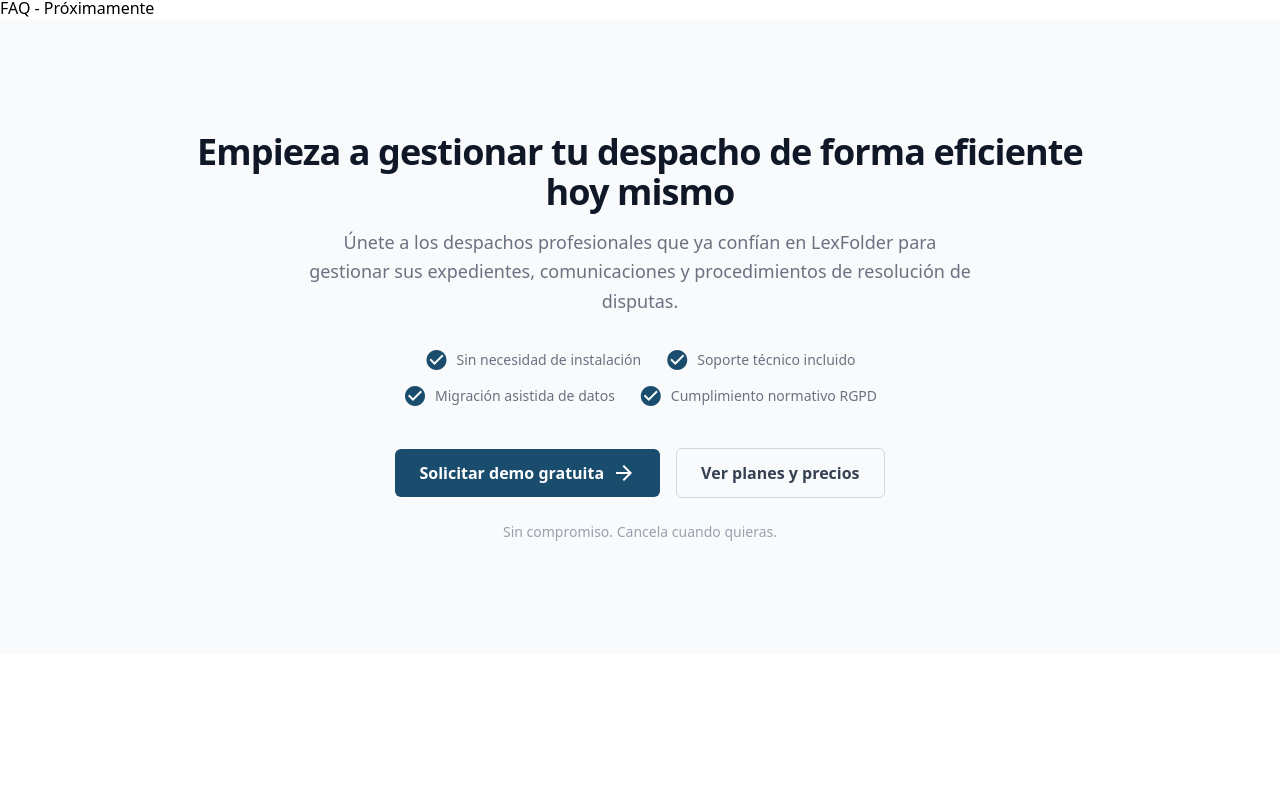
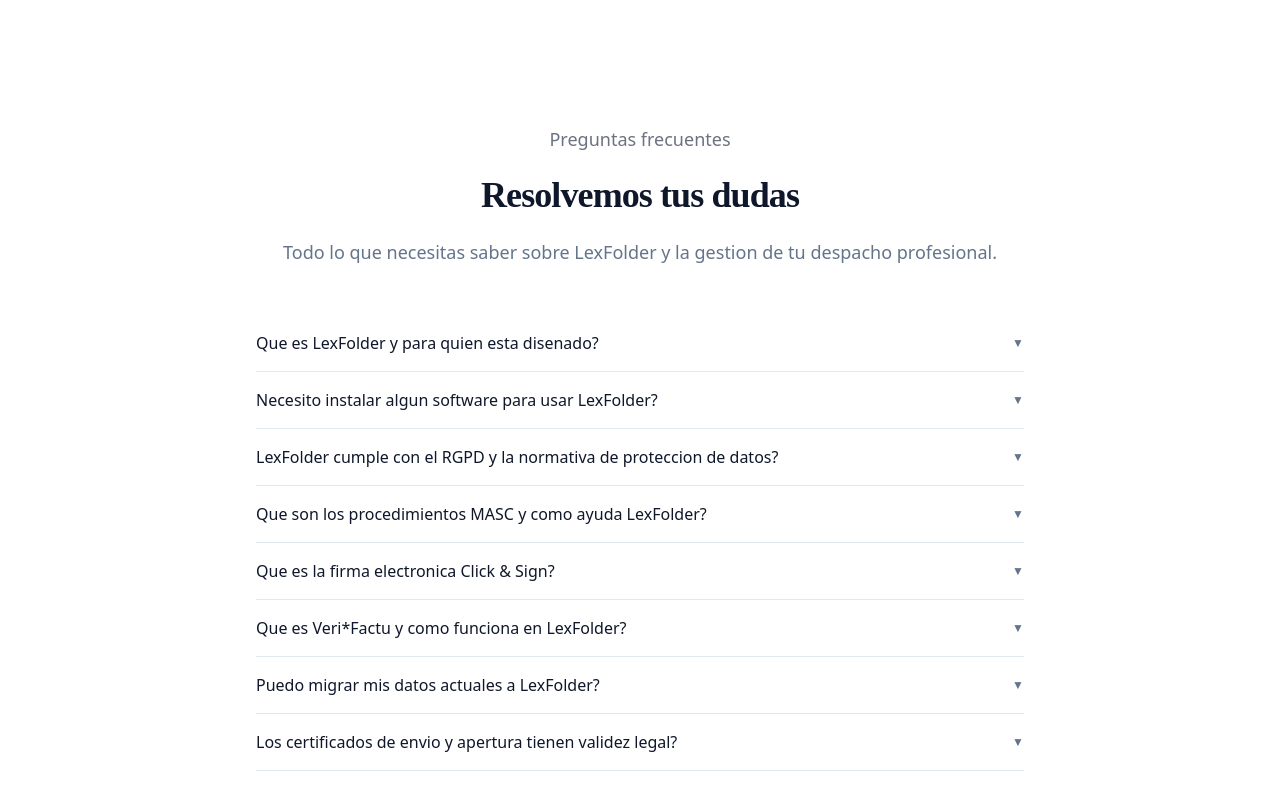
Before and after one commit to cristinaepcdoctor/landing, an Angular app: page / in a window 1280 px wide. Shown: the part 5079-5880 px from the top of the page. Before the commit the page ends 5733 px from the top, so only its background shows below. Built offline with nearby package versions, Linux system fonts and the light colour scheme.

Commit message:
FAQ creado y terminado. Falta el footer

```diff
--- a/src/app/components/landing/faq/faq.css
+++ b/src/app/components/landing/faq/faq.css
@@ -1 +1,122 @@
-/* FAQ styles */
+/* Estructura principal */
+.seccion-faq {
+    background-color: var(--background, #ffffff);
+    padding: 5rem 1rem;
+}
+
+.contenedor-faq {
+    margin-left: auto;
+    margin-right: auto;
+    max-width: 48rem;
+}
+
+/* Cabecera */
+.cabecera-faq {
+    text-align: center;
+}
+
+.subtitulo-faq {
+    margin-top: 1rem;
+    font-size: 1.125rem;
+    line-height: 1.75;
+    font-weight: 500;
+    color: #6b7280;
+}
+
+.titulo-faq {
+    margin-top: 0.75rem;
+    font-family: serif;
+    font-size: 1.875rem;
+    font-weight: 700;
+    letter-spacing: -0.025em;
+    color: var(--foreground, #0f172a);
+    text-wrap: balance;
+}
+
+.descripcion-faq {
+    margin-top: 1rem;
+    font-size: 1.125rem;
+    line-height: 1.625;
+    color: var(--muted-foreground, #64748b);
+    text-wrap: pretty;
+}
+
+/* Contenedor del acordeón */
+.lista-faq {
+    margin-top: 3rem;
+}
+
+/* Ítem del acordeón */
+.item-faq {
+    border-bottom: 1px solid var(--border, #e2e8f0);
+}
+
+/* La pregunta (El trigger) */
+.pregunta-faq {
+    display: flex;
+    justify-content: space-between;
+    align-items: center;
+    padding: 1rem 0;
+    font-size: 1rem;
+    font-weight: 500;
+    color: var(--foreground, #0f172a);
+    cursor: pointer;
+    text-align: left;
+    list-style: none;
+}
+
+/* Oculta la flecha por defecto en Safari/Chrome antiguos */
+.pregunta-faq::-webkit-details-marker {
+    display: none;
+}
+
+/* Crear una flecha personalizada a la derecha */
+.pregunta-faq::after {
+    content: "▼";
+    font-size: 0.75rem;
+    transition: transform 0.2s ease-in-out;
+    color: var(--muted-foreground, #64748b);
+}
+
+/* Animar la flecha cuando el acordeón está abierto */
+.item-faq[open] .pregunta-faq::after {
+    transform: rotate(180deg);
+}
+
+/* La respuesta (El contenido) */
+.respuesta-faq {
+    padding-bottom: 1rem;
+    font-size: 0.875rem;
+    line-height: 1.625;
+    color: var(--muted-foreground, #64748b);
+    animation: deslizarAbajo 0.2s ease-in-out;
+}
+
+.respuesta-faq p {
+    margin: 0;
+}
+
+/* Animación suave al abrir la respuesta */
+@keyframes deslizarAbajo {
+    from {
+        opacity: 0;
+        transform: translateY(-5px);
+    }
+    to {
+        opacity: 1;
+        transform: translateY(0);
+    }
+}
+
+/* Media queries para responsive */
+@media (min-width: 768px) {
+    .titulo-faq {
+        font-size: 2.25rem;
+    }
+}
+
+@media (min-width: 1024px) {
+    .seccion-faq {
+        padding: 7rem 2rem;
+    }
+}
--- a/src/app/components/landing/faq/faq.html
+++ b/src/app/components/landing/faq/faq.html
@@ -1,3 +1,29 @@
-<section id="faq">
-    <p>FAQ</p>
+<section id="faq" class="seccion-faq">
+    <div class="contenedor-faq">
+
+        <div class="cabecera-faq">
+            <p class="subtitulo-faq">
+                Preguntas frecuentes
+            </p>
+            <h2 class="titulo-faq">
+                Resolvemos tus dudas
+            </h2>
+            <p class="descripcion-faq">
+                Todo lo que necesitas saber sobre LexFolder y la gestion de tu
+                despacho profesional.
+            </p>
+        </div>
+
+        <div class="lista-faq">
+            <details *ngFor="let faq of faqs" class="item-faq">
+                <summary class="pregunta-faq">
+                    {{ faq.question }}
+                </summary>
+                <div class="respuesta-faq">
+                    <p>{{ faq.answer }}</p>
+                </div>
+            </details>
+        </div>
+
+    </div>
 </section>
--- a/src/app/components/landing/faq/faq.ts
+++ b/src/app/components/landing/faq/faq.ts
@@ -1,9 +1,55 @@
 import { Component } from '@angular/core';
+import { CommonModule } from '@angular/common';
 
 @Component({
     selector: 'app-faq',
     standalone: true,
-    template: '<section class="faq-section">FAQ - Próximamente</section>',
+    imports: [CommonModule],
+    templateUrl: './faq.html',
     styleUrl: './faq.css',
 })
-export class FAQ { }
+export class FAQ {
+    faqs = [
+        {
+            question: "Que es LexFolder y para quien esta disenado?",
+            answer:
+                "LexFolder es un software de gestion integral disenado especificamente para despachos de abogados, mediadores, arbitros y profesionales del derecho. Permite gestionar expedientes, documentos, comunicaciones, facturacion y procedimientos de resolucion alternativa de disputas (MASC) desde una unica plataforma online.",
+        },
+        {
+            question: "Necesito instalar algun software para usar LexFolder?",
+            answer:
+                "No. LexFolder es una plataforma 100% online (SaaS). Solo necesitas un navegador web y conexion a internet. Funciona en cualquier dispositivo: ordenador, tablet o telefono movil, sin necesidad de instalaciones ni actualizaciones manuales.",
+        },
+        {
+            question: "LexFolder cumple con el RGPD y la normativa de proteccion de datos?",
+            answer:
+                "Si. LexFolder esta disenado con el cumplimiento normativo del RGPD como prioridad. Implementamos cifrado SSL en todas las comunicaciones, controles de acceso granulares, copias de seguridad automaticas y todas las medidas tecnicas necesarias para proteger los datos personales de tus clientes.",
+        },
+        {
+            question: "Que son los procedimientos MASC y como ayuda LexFolder?",
+            answer:
+                "MASC son los Medios Adecuados de Solucion de Controversias, que incluyen mediacion, arbitraje, conciliacion y negociacion. LexFolder ofrece herramientas especializadas para gestionar estos procedimientos: plantillas de actas, seguimiento de procesos, comunicacion segura entre partes, gestion de plazos y documentacion automatizada.",
+        },
+        {
+            question: "Que es la firma electronica Click & Sign?",
+            answer:
+                "Click & Sign es el sistema de firma electronica integrado en LexFolder que permite firmar documentos online con plena validez legal. Tus clientes pueden firmar documentos desde cualquier dispositivo sin necesidad de desplazarse, agilizando los procesos de tu despacho.",
+        },
+        {
+            question: "Que es Veri*Factu y como funciona en LexFolder?",
+            answer:
+                "Veri*Factu es el sistema de facturacion electronica conforme a la normativa vigente en Espana. LexFolder incorpora la emision de facturas electronicas adaptada a los requisitos legales, permitiendote facturar a tus clientes de forma rapida, segura y conforme a la ley.",
+        },
+        {
+            question: "Puedo migrar mis datos actuales a LexFolder?",
+            answer:
+                "Si. LexFolder ofrece asistencia en la migracion de datos para que la transicion sea lo mas sencilla posible. Nuestro equipo de soporte te guiara durante todo el proceso para que puedas empezar a trabajar con toda tu informacion disponible.",
+        },
+        {
+            question: "Los certificados de envio y apertura tienen validez legal?",
+            answer:
+                "Si. LexFolder genera certificados de envio y apertura de comunicaciones con plena validez legal. Estos certificados acreditan tanto la entrega del contenido como la fecha y hora exacta de su lectura, proporcionando prueba fehaciente en caso de disputas.",
+        },
+    ]
+
+}
```
